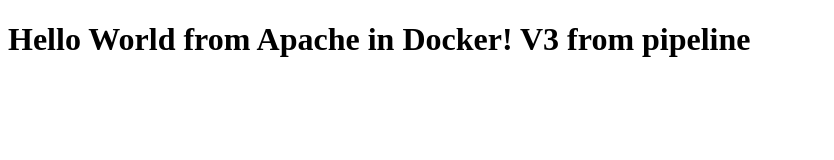
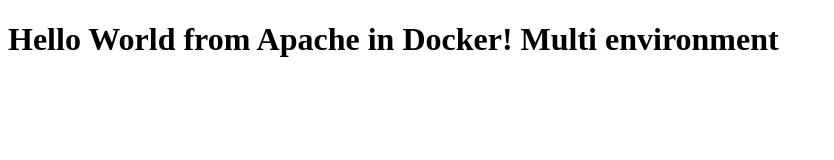
Before and after one commit to etorralba/aws-docker-infra-terraform, a plain HTML site: page index.html in a window 1280 px wide. Shown: the whole page, without its empty margins (0-834 px from the left). Drawn offline with Linux system fonts and the light colour scheme.

Commit message:
✨ feat: add multi environment resources on terraform

```diff
--- a/index.html
+++ b/index.html
@@ -6,6 +6,6 @@
     <title>Hello World</title>
 </head>
 <body>
-    <h1>Hello World from Apache in Docker! V3 from pipeline</h1>
+    <h1>Hello World from Apache in Docker! Multi environment</h1>
 </body>
 </html>
```
Also changed, not shown: 16 other files.
